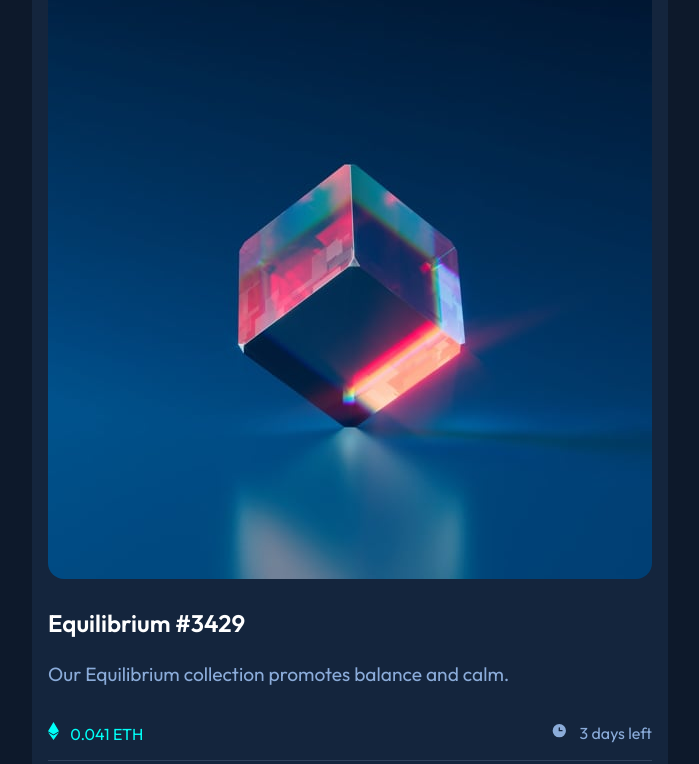
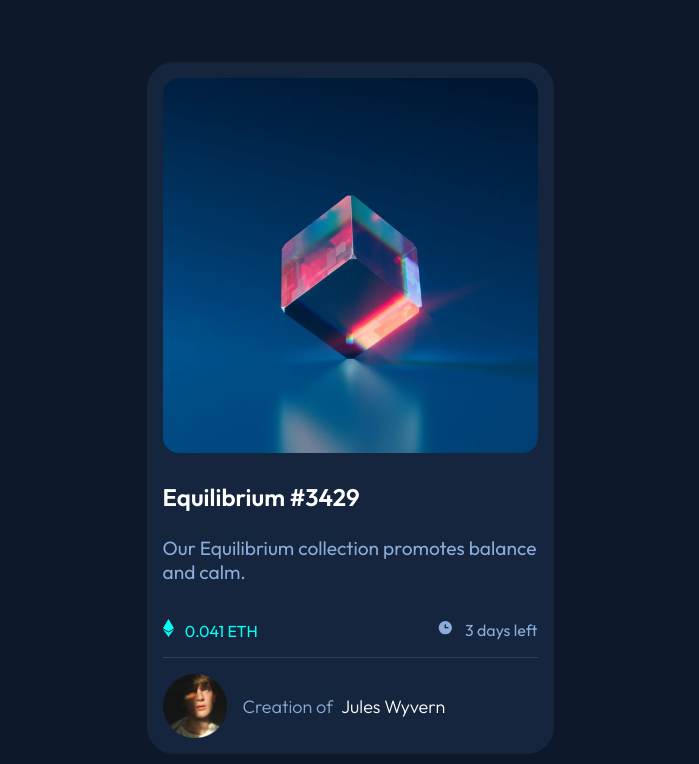
Before and after one commit to yugash/NFT-preview-card-component-mail, a plain HTML site: page index.html in a window 1280 px wide. Shown: the top 764 px of the page, without its empty margins (290-989 px from the left). Drawn offline with Linux system fonts and the light colour scheme.

Commit message:
Update master.css
changed the width of the container in destop view to 375px

```diff
--- a/design/master.css
+++ b/design/master.css
@@ -47,6 +47,8 @@ footer{
 }
 
 .container{
+  width: 375px;
+  height: auto;
   background-color: hsl(216, 50%, 16%);
   border-radius: 1.7rem;
   padding: 1rem;
```
